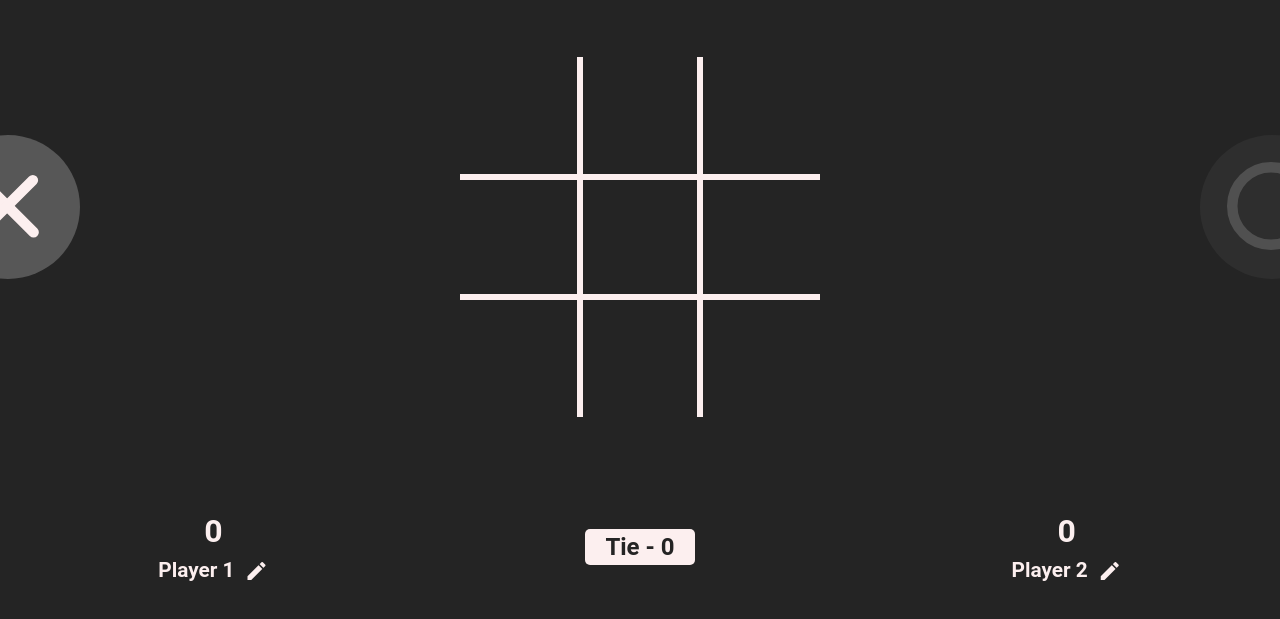
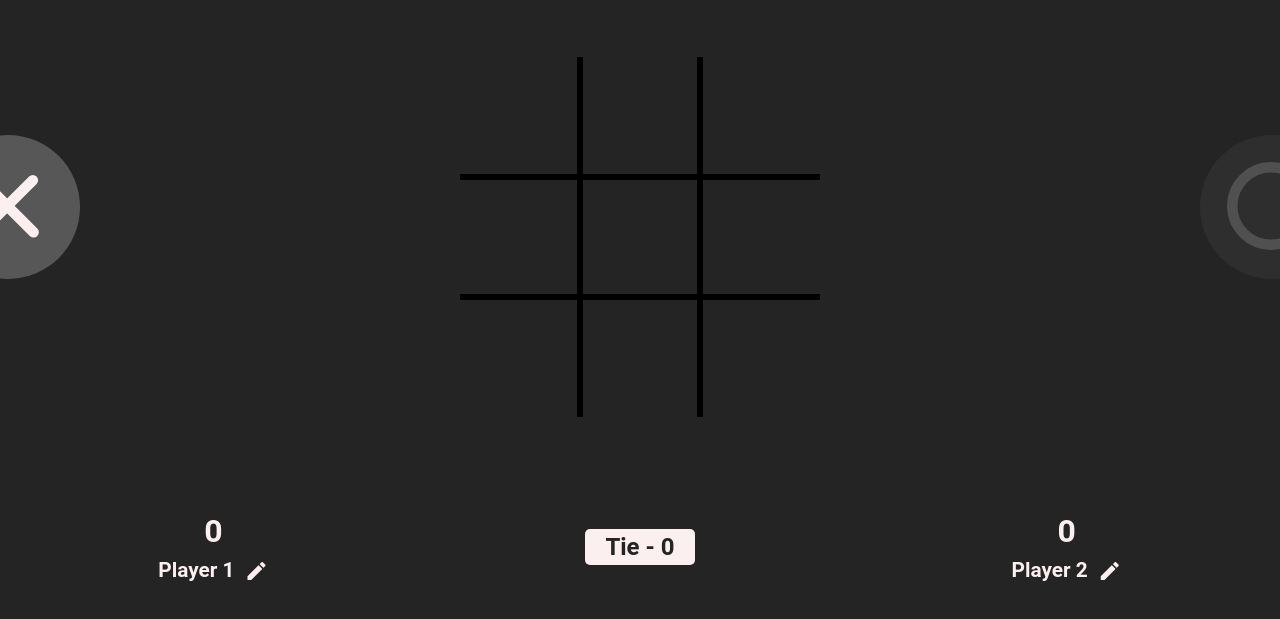
Before and after one commit to Devik225/Mini-Projects, a website built with Parcel: page TIC TAC TOE/index.html in a window 1280 px wide. Shown: the part 165-784 px from the top of the page. Built offline with nearby package versions, Linux system fonts and the light colour scheme.

Commit message:
Update main.css

```diff
--- a/TIC TAC TOE/css/main.css
+++ b/TIC TAC TOE/css/main.css
@@ -58,7 +58,7 @@ body{
 .cell{
   width: 120px;
   height: 120px;
-  border: 3.5px solid #FCEFEF;
+  border: 3.5px solid #000000;
 }
 
 .cell:first-child, .cell:nth-child(2), .cell:nth-child(3){
```
